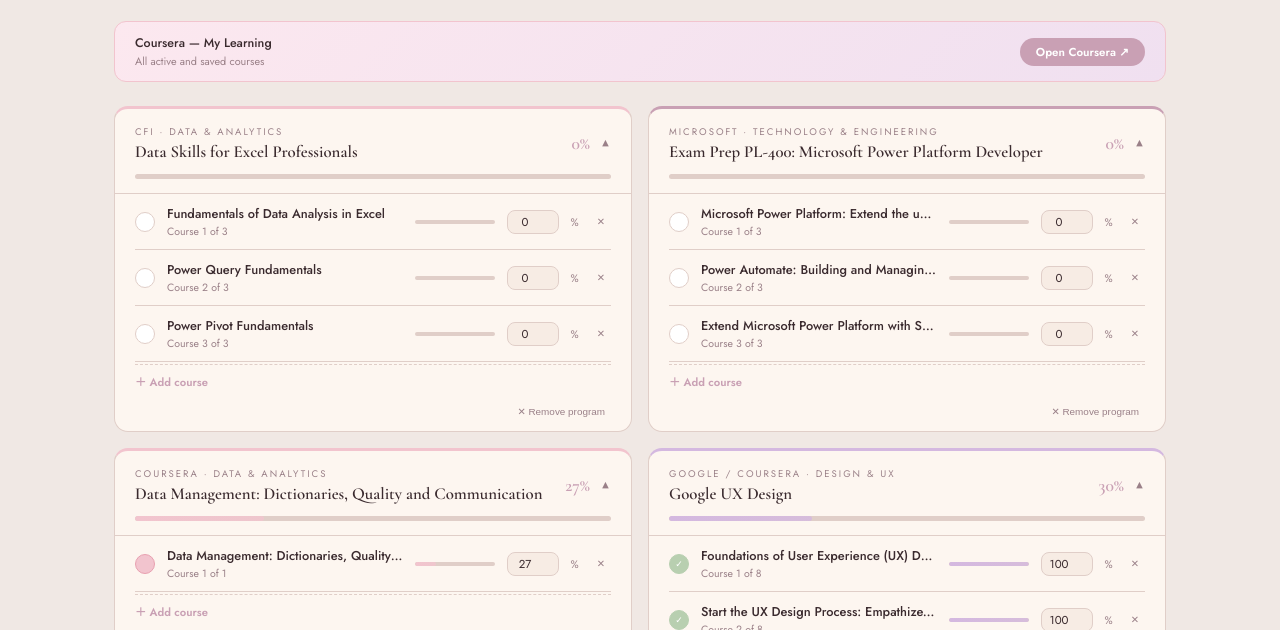
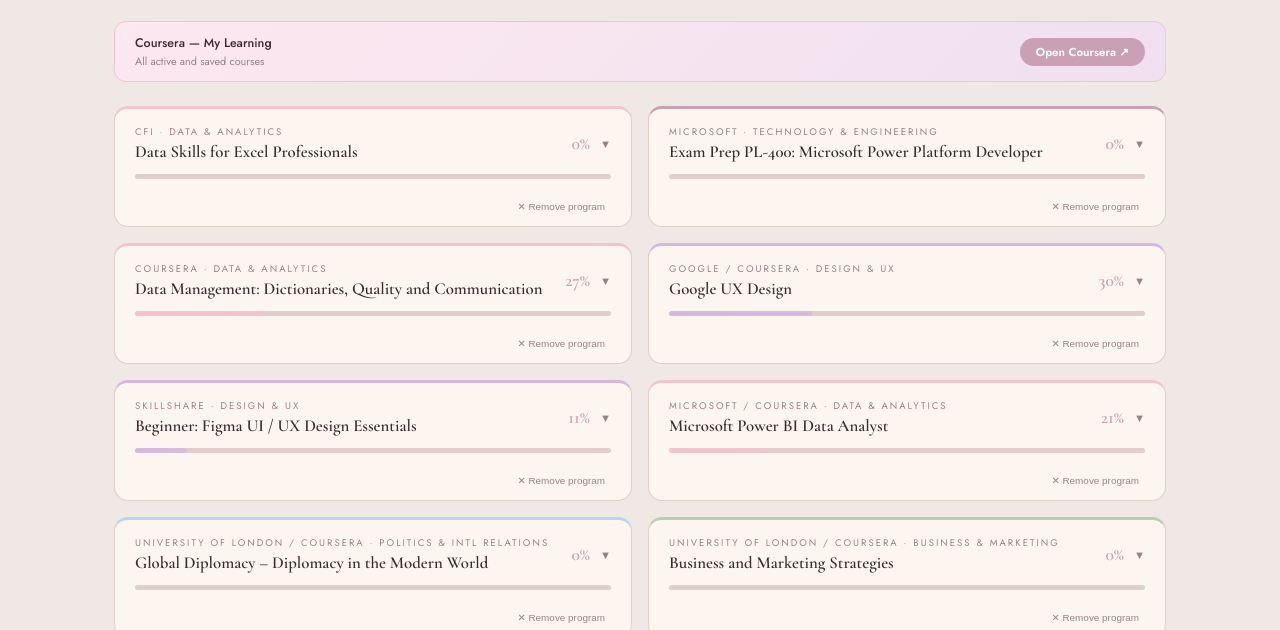
Before and after one commit to surfthebeaches5-alt/brain2, a plain HTML site: page professional-dev/index.html in a window 1280 px wide. Shown: the part 170-800 px from the top of the page. Drawn offline with nearby package versions, Linux system fonts and the light colour scheme.

Commit message:
Update index.html

```diff
--- a/professional-dev/index.html
+++ b/professional-dev/index.html
@@ -295,7 +295,7 @@
 function buildCard(prog, pi) {
   var pct = progPct(prog);
   var accent = CAT_COLORS[prog.category] || '#e0cec8';
-  var isOpen = openState[prog.id] !== false;
+  var isOpen = openState[prog.id] === true;
 
   var card = document.createElement('div');
   card.className = 'program-card';
```
